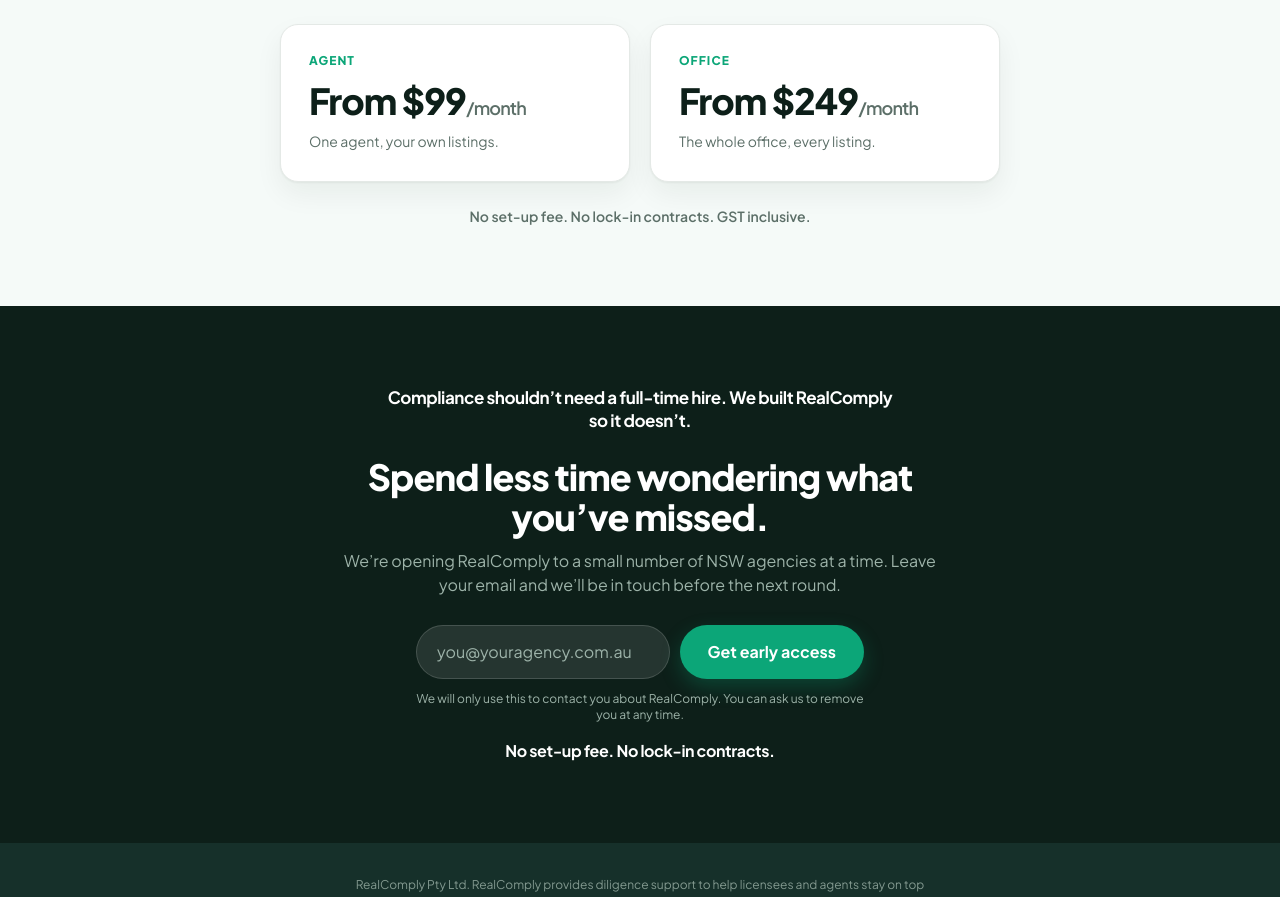
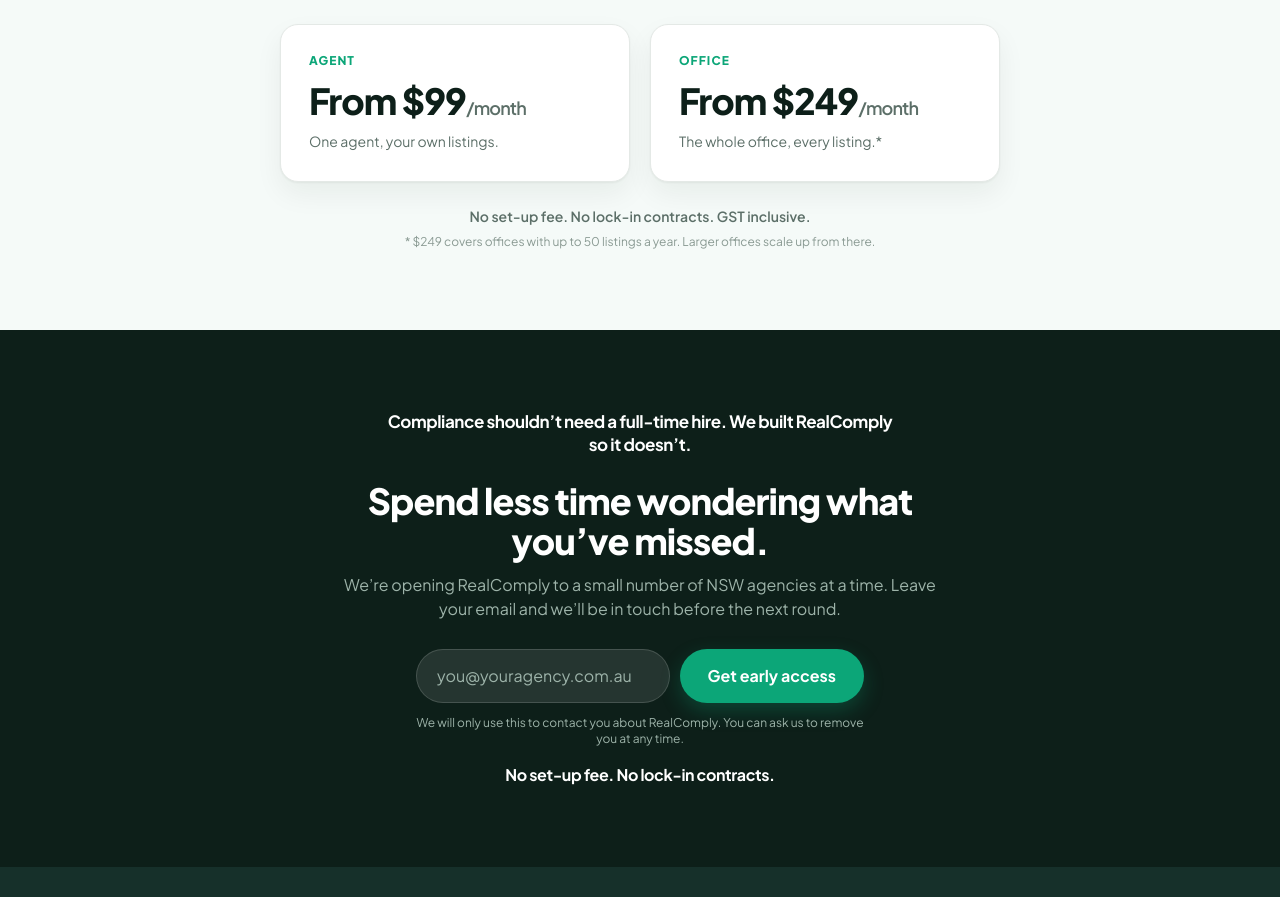
Before and after one commit to RealComply/realcomply-app, a Next.js app: page / in a window 1280 px wide. Shown: the part 3740-4637 px from the top of the page. Built offline with nearby package versions, Linux system fonts and the light colour scheme; no server answers.

Commit message:
Add a legal caveat to the Office pricing card
Adam's call: $249 is the entry tier (up to 50 listings a year), not a
flat office-wide price, so "every listing" needed a footnote rather than
implying $249 covers any office size.

```diff
--- a/src/app/page.tsx
+++ b/src/app/page.tsx
@@ -425,11 +425,20 @@ export default async function RootPage({ searchParams }: PageProps<"/">) {
               <p className="mt-3 text-4xl font-extrabold tracking-tight text-rc-ink">
                 From $249<span className="text-lg font-semibold text-rc-muted">/month</span>
               </p>
-              <p className="mt-2 text-sm leading-relaxed text-rc-muted">The whole office, every listing.</p>
+              <p className="mt-2 text-sm leading-relaxed text-rc-muted">The whole office, every listing.*</p>
             </div>
           </div>
           <p className="mt-6 text-sm font-semibold text-rc-muted">
             No set-up fee. No lock-in contracts. GST inclusive.
+          </p>
+          {/* Legal caveat, Adam 22 Aug 2026: $249 is the entry tier (up to 50
+              listings a year), not a flat office-wide price — a 300-listing
+              office pays more. Coverage is unbounded, the headline price
+              isn't, and this is the line that keeps "every listing" honest.
+              Keep the $249 / 50 figures in sync with
+              RealComply-pricing-and-billing-model.md if the tiers change. */}
+          <p className="mt-2 text-xs text-rc-faint">
+            * $249 covers offices with up to 50 listings a year. Larger offices scale up from there.
           </p>
         </div>
       </section>
```
